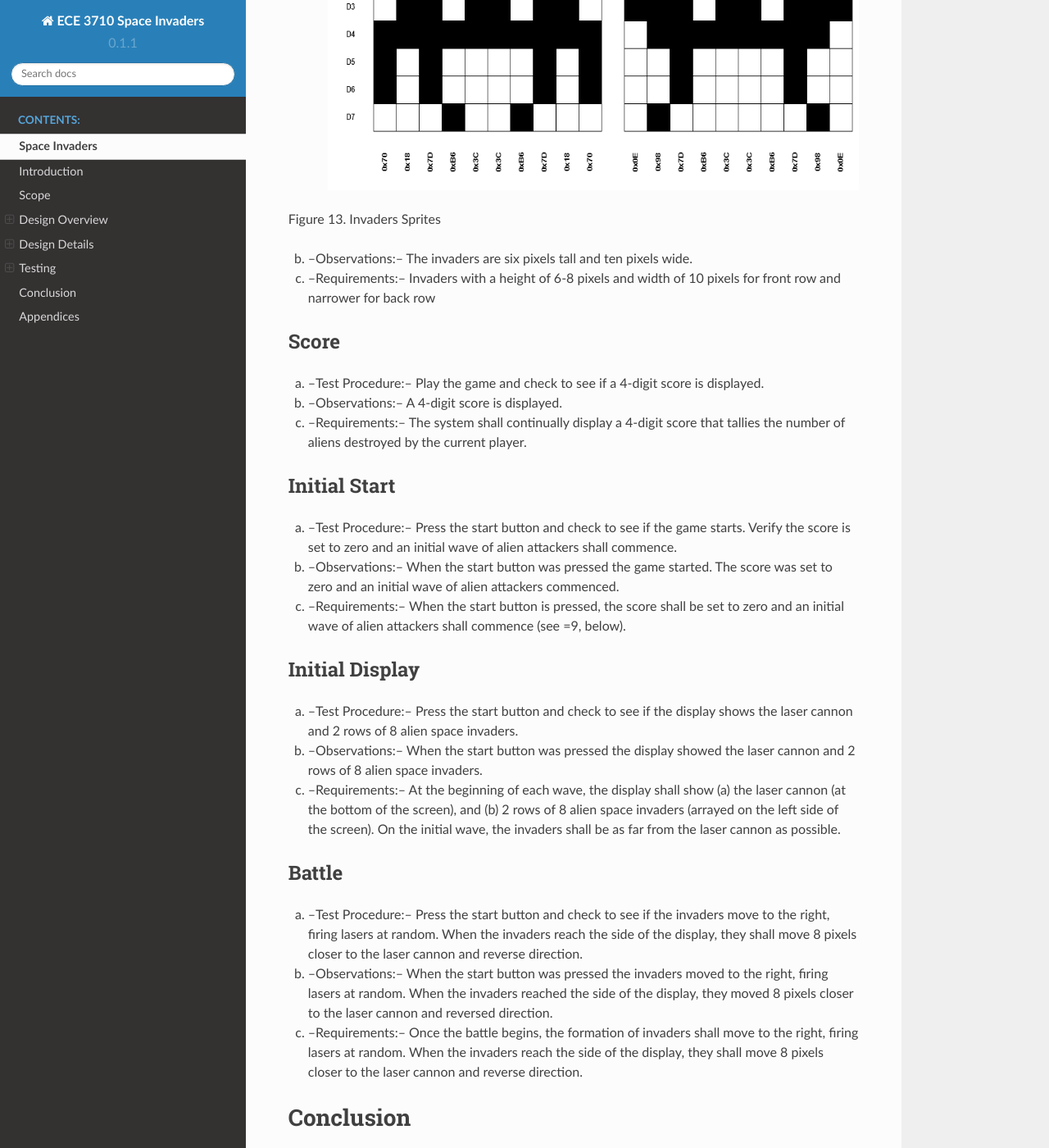
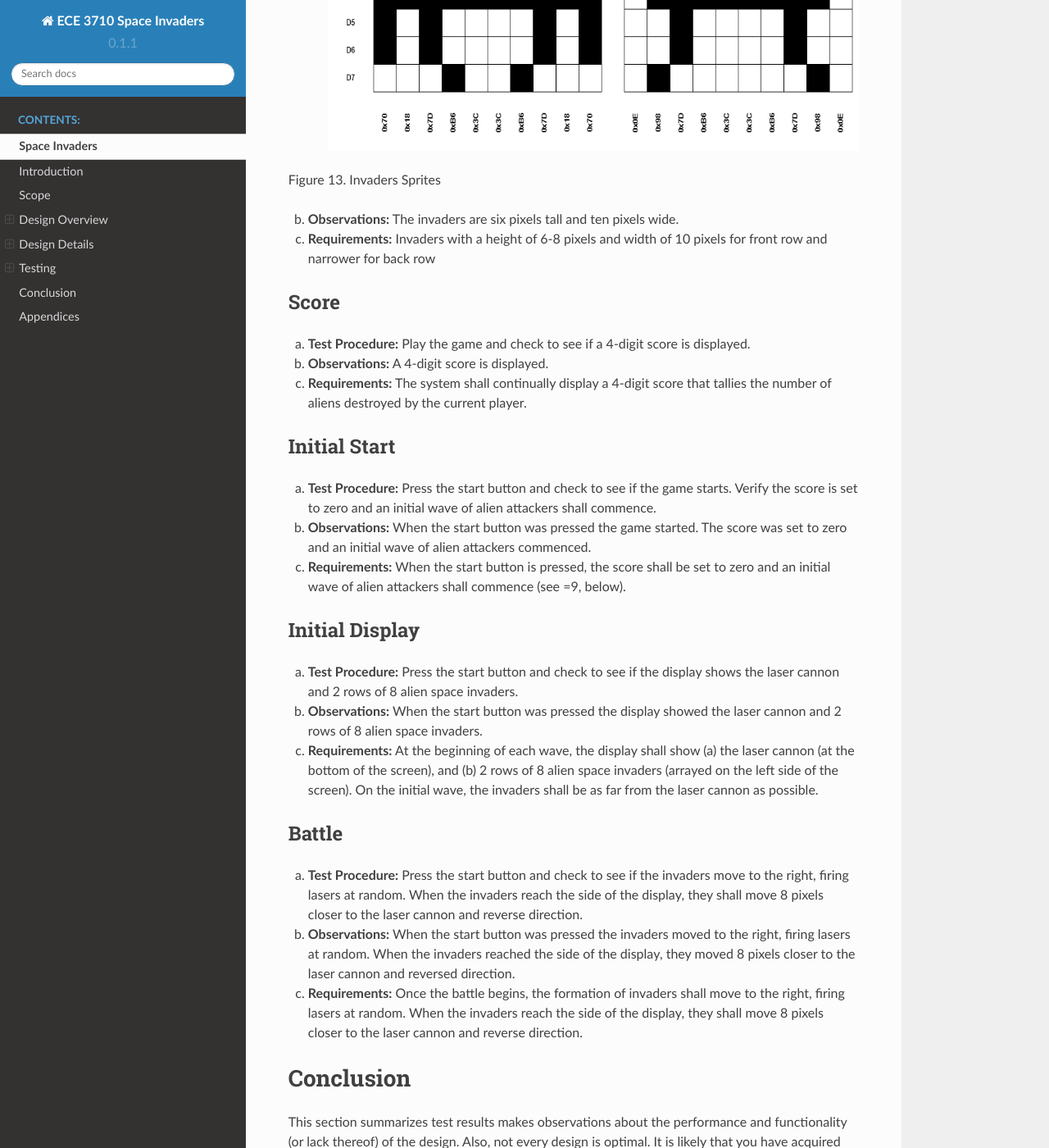
Before and after one commit to wattsjake/ece3710-notes, a Sphinx documentation site: the page built from docs/source/project.rst, in a window 1280 px wide and 1400 px high, scrolled down 16885 px. Shown: the whole window at 82% size. Built offline with Sphinx 7.4.7 and the Read the Docs theme 2.0.0, drawn with Linux system fonts in a browser that asks for light colours; some of the changed text lies outside the part shown.

Commit message:
added bold back into text

```diff
--- a/docs/source/project.rst
+++ b/docs/source/project.rst
@@ -42,19 +42,19 @@ Scope
 =====
 .. _scope:
 
-1. --Introduction:-- Provide a brief overview of the Space Invaders game, including its history and popularity.
+1. **Introduction:** Provide a brief overview of the Space Invaders game, including its history and popularity.
 
-2. --Scope:-- Define the scope of the documentation, including what will be covered and what will not be covered.
+2. **Scope:** Define the scope of the documentation, including what will be covered and what will not be covered.
 
-3. --Design Overview:-- Explain the high-level design of the game, including the game mechanics, graphics, and sound effects. This section should provide an overview of how the game works.
+3. **Design Overview:** Explain the high-level design of the game, including the game mechanics, graphics, and sound effects. This section should provide an overview of how the game works.
 
-4. --Design Alternatives:-- Discuss any design alternatives that were considered during the development of the game. This section should explain why certain design decisions were made and what the trade-offs were.
+4. **Design Alternatives:** Discuss any design alternatives that were considered during the development of the game. This section should explain why certain design decisions were made and what the trade-offs were.
 
-5. --Design Details:-- Provide a detailed explanation of the design of the game, including the code and hardware used. This section should provide a step-by-step explanation of how the game works and how it interacts with the hardware components.
+5. **Design Details:** Provide a detailed explanation of the design of the game, including the code and hardware used. This section should provide a step-by-step explanation of how the game works and how it interacts with the hardware components.
 
-6. --Testing:-- Detail the testing process for the game, including any bugs that were encountered and how they were fixed. This section should also explain how the game was optimized for performance.
+6. **Testing:** Detail the testing process for the game, including any bugs that were encountered and how they were fixed. This section should also explain how the game was optimized for performance.
 
-7. --Conclusion:-- Provide a summary of the game and the design process, including any final thoughts or recommendations for future development. This section should also highlight any major achievements or challenges that were encountered during the development process.
+7. **Conclusion:** Provide a summary of the game and the design process, including any final thoughts or recommendations for future development. This section should also highlight any major achievements or challenges that were encountered during the development process.
 
 
 
@@ -144,13 +144,13 @@ Design Overview
 
    Add information about the theory of operation here.
 
-1. --Input Interface:-- The input interface block includes the potentiometer, start, fire, and reset buttons. The potentiometer is used to change the location of the laser     cannon on the screen, while the start, fire, and reset buttons are used to initiate the game, fire the laser, and reset the game, respectively. The input signals are read by the microcontroller and processed to update the game state.
+1. **Input Interface:** The input interface block includes the potentiometer, start, fire, and reset buttons. The potentiometer is used to change the location of the laser     cannon on the screen, while the start, fire, and reset buttons are used to initiate the game, fire the laser, and reset the game, respectively. The input signals are read by the microcontroller and processed to update the game state.
 
-2. --Game Logic:-- The game logic block is responsible for implementing the rules of the game, tracking the player's score, and updating the game state. The game logic also includes collision detection to determine if the laser beam hits an alien invader or if an alien invader reaches the bottom of the screen, ending the game.
+2. **Game Logic:** The game logic block is responsible for implementing the rules of the game, tracking the player's score, and updating the game state. The game logic also includes collision detection to determine if the laser beam hits an alien invader or if an alien invader reaches the bottom of the screen, ending the game.
 
-3. --Graphics:-- The graphics block generates the graphics for the game, including the player's laser cannon, the alien invaders, and any other visual elements such as the score display. The graphics are displayed on the screen in real-time as the game progresses.
+3. **Graphics:** The graphics block generates the graphics for the game, including the player's laser cannon, the alien invaders, and any other visual elements such as the score display. The graphics are displayed on the screen in real-time as the game progresses.
 
-4. --Sound:-- The sound block generates sound effects for the game, including the firing of the laser cannon and any other relevant sound effects.
+4. **Sound:** The sound block generates sound effects for the game, including the firing of the laser cannon and any other relevant sound effects.
 
 All of these functional blocks work together to create the game experience. The input interface provides the user with a way to interact with the game, the game logic implements the rules of the game and updates the game state, the graphics block generates the visual elements of the game, and the sound block adds auditory feedback to the gameplay. Together, these blocks create an immersive and engaging gaming experience for the player.
 
@@ -283,9 +283,9 @@ The following code is used to generate the army of sprites. The code is found in
 	1,1,1,1,1,1,1,1};
    bit sprite_figure = 0;//used to determine which sprite to draw refer to draw_army_animation()
 
-   /--
-   - Draws a sprite on the screen.
-   -/
+   /*
+    Draws a sprite on the screen.
+   */
    void draw_sprite(unsigned char page, unsigned char col, unsigned char figure)
    {
       static unsigned int code sprite_texture_tb[] = {
@@ -318,9 +318,9 @@ The following code is used to generate the army of sprites. The code is found in
       }
    }
 
-This code will used the master --invader_array[16]-- to determine which invaders are active or inactive. The invader array is a 16 element array that holds the state of each invader. The invader array is initialized to all 1's, which means that all invaders are active. When an invader is destroyed, the corresponding element in the invader array is set to 0. The --sprite_texture_tb[]-- is a table of values to draw both types of sprites. It is a 1-D array so to access each type of sprite the difference is 10. The --figure-- variable is used to determine which sprite to draw. The figure variable is toggled between 0 and 1.
+This code will used the master **invader_array[16]** to determine which invaders are active or inactive. The invader array is a 16 element array that holds the state of each invader. The invader array is initialized to all 1's, which means that all invaders are active. When an invader is destroyed, the corresponding element in the invader array is set to 0. The **sprite_texture_tb[]** is a table of values to draw both types of sprites. It is a 1-D array so to access each type of sprite the difference is 10. The **figure** variable is used to determine which sprite to draw. The figure variable is toggled between 0 and 1.
 
-The --draw_army-- function will create an array of invaders. Please refer to the image below.
+The **draw_army** function will create an array of invaders. Please refer to the image below.
 
       .. image:: images/invader-army.jpg
          :width: 650
@@ -484,9 +484,9 @@ This circuit takes advange of the NJM2113 IC for the audio amplifier. It also ta
    code unsigned char sine[] = { 176, 217, 244, 254, 244, 217, 176, 128, 80, 39, 12, 2, 12, 39, 80, 128 };
    unsigned char phase = sizeof(sine)-1;	// current point in sine to output
 
-   /- 	---------- Play Notes ----------
+   /* 	---------- Play Notes ----------
 	This function is used to play notes for the game.
-   -/
+   */
    void play_note(int note, int dur)
    {
       RCAP4H = -note >> 8;
@@ -582,29 +582,29 @@ Rest, Start, and Fire Buttons
 ------------------------------
 .. _rest_start_and_fire_buttons:
 
-a. --Test Procedure:-- Press the reset button, the start button, and the fire button. Check to see if the game resets, starts, and fires.
+a. **Test Procedure:** Press the reset button, the start button, and the fire button. Check to see if the game resets, starts, and fires.
 
-b. --Observations:-- When the reset button was pressed the game returned to the 'start' menu. When the start button was pressed the game started. When the fire button was pressed the tank fired.
+b. **Observations:** When the reset button was pressed the game returned to the 'start' menu. When the start button was pressed the game started. When the fire button was pressed the tank fired.
 
-c. --Requirements:-- The system shall have a reset button, a start button and a fire button.
+c. **Requirements:** The system shall have a reset button, a start button and a fire button.
 
 
 Potentiometer
 -------------
 .. _potentiometer:
 
-a. --Test Procedure:-- Turn the potentiometer to the left and to the right. Check to see if the laser cannon moves left and right.
+a. **Test Procedure:** Turn the potentiometer to the left and to the right. Check to see if the laser cannon moves left and right.
 
-b. --Observations:-- When the potentiometer was turned to the left the laser cannon moved left. When the potentiometer was turned to the right the tank moved right.
+b. **Observations:** When the potentiometer was turned to the left the laser cannon moved left. When the potentiometer was turned to the right the tank moved right.
 
-c. --Requirements:-- The system shall have a potentiometer that controls the movement of the laser cannon.
+c. **Requirements:** The system shall have a potentiometer that controls the movement of the laser cannon.
 
 
 Laser Cannon
 ------------
 .. _laser_cannon:
 
-a. --Test Procedure:-- Count the number of pixels the laser cannon is tall and wide. Verify with image.
+a. **Test Procedure:** Count the number of pixels the laser cannon is tall and wide. Verify with image.
 
     .. image:: images/invaders-laser.drawio.png
         :width: 500
@@ -614,16 +614,16 @@ a. --Test Procedure:-- Count the number of pixels the laser cannon is tall and w
 
 Figure 12. Laser Cannon Sprite
 
-b. --Observations:-- The laser cannon is seven pixels tall and the width is variable depending on the DIP switch.
+b. **Observations:** The laser cannon is seven pixels tall and the width is variable depending on the DIP switch.
 
-c. --Requirements:-- Laser cannon with height of seven pixels and variable width of 7, 9, 11, or 13 pixels depending on the DIP switch.
+c. **Requirements:** Laser cannon with height of seven pixels and variable width of 7, 9, 11, or 13 pixels depending on the DIP switch.
 
 
 Invaders
 --------
 .. _invaders:
 
-a. --Test Procedure:-- Count the number of pixels the invaders are tall and wide. Verify with image.
+a. **Test Procedure:** Count the number of pixels the invaders are tall and wide. Verify with image.
 
     .. image:: images/invaders-sprites.drawio.png
         :width: 650
@@ -633,52 +633,52 @@ a. --Test Procedure:-- Count the number of pixels the invaders are tall and wide
 
 Figure 13. Invaders Sprites
 
-b. --Observations:-- The invaders are six pixels tall and ten pixels wide.
+b. **Observations:** The invaders are six pixels tall and ten pixels wide.
 
-c. --Requirements:-- Invaders with a height of 6-8 pixels and width of 10 pixels for front row and narrower for back row
+c. **Requirements:** Invaders with a height of 6-8 pixels and width of 10 pixels for front row and narrower for back row
 
 
 Score
 -----
 .. _score:
 
-a. --Test Procedure:-- Play the game and check to see if a 4-digit score is displayed.
+a. **Test Procedure:** Play the game and check to see if a 4-digit score is displayed.
 
-b. --Observations:-- A 4-digit score is displayed.
+b. **Observations:** A 4-digit score is displayed.
 
-c. --Requirements:-- The system shall continually display a 4-digit score that tallies the number of aliens destroyed by the current player.
+c. **Requirements:** The system shall continually display a 4-digit score that tallies the number of aliens destroyed by the current player.
 
 
 Initial Start
 -------------
 .. _initial_start:
 
-a. --Test Procedure:-- Press the start button and check to see if the game starts. Verify the score is set to zero and an initial wave of alien attackers shall commence.
+a. **Test Procedure:** Press the start button and check to see if the game starts. Verify the score is set to zero and an initial wave of alien attackers shall commence.
 
-b. --Observations:-- When the start button was pressed the game started. The score was set to zero and an initial wave of alien attackers commenced.
+b. **Observations:** When the start button was pressed the game started. The score was set to zero and an initial wave of alien attackers commenced.
 
-c. --Requirements:-- When the start button is pressed, the score shall be set to zero and an initial wave of alien attackers shall commence (see =9, below).
+c. **Requirements:** When the start button is pressed, the score shall be set to zero and an initial wave of alien attackers shall commence (see =9, below).
 
 
 Initial Display
 ---------------
 .. _initial_display:
 
-a. --Test Procedure:-- Press the start button and check to see if the display shows the laser cannon and 2 rows of 8 alien space invaders.
+a. **Test Procedure:** Press the start button and check to see if the display shows the laser cannon and 2 rows of 8 alien space invaders.
 
-b. --Observations:-- When the start button was pressed the display showed the laser cannon and 2 rows of 8 alien space invaders.
+b. **Observations:** When the start button was pressed the display showed the laser cannon and 2 rows of 8 alien space invaders.
 
-c. --Requirements:-- At the beginning of each wave, the display shall show (a) the laser cannon (at the bottom of the screen), and (b) 2 rows of 8 alien space invaders (arrayed on the left side of the screen). On the initial wave, the invaders shall be as far from the laser cannon as possible.
+c. **Requirements:** At the beginning of each wave, the display shall show (a) the laser cannon (at the bottom of the screen), and (b) 2 rows of 8 alien space invaders (arrayed on the left side of the screen). On the initial wave, the invaders shall be as far from the laser cannon as possible.
 
 Battle
 ------
 .. _battle:
 
-a. --Test Procedure:-- Press the start button and check to see if the invaders move to the right, firing lasers at random. When the invaders reach the side of the display, they shall move 8 pixels closer to the laser cannon and reverse direction.
+a. **Test Procedure:** Press the start button and check to see if the invaders move to the right, firing lasers at random. When the invaders reach the side of the display, they shall move 8 pixels closer to the laser cannon and reverse direction.
 
-b. --Observations:-- When the start button was pressed the invaders moved to the right, firing lasers at random. When the invaders reached the side of the display, they moved 8 pixels closer to the laser cannon and reversed direction.
+b. **Observations:** When the start button was pressed the invaders moved to the right, firing lasers at random. When the invaders reached the side of the display, they moved 8 pixels closer to the laser cannon and reversed direction.
 
-c. --Requirements:-- Once the battle begins, the formation of invaders shall move to the right, firing lasers at random. When the invaders reach the side of the display, they shall move 8 pixels closer to the laser cannon and reverse direction.
+c. **Requirements:** Once the battle begins, the formation of invaders shall move to the right, firing lasers at random. When the invaders reach the side of the display, they shall move 8 pixels closer to the laser cannon and reverse direction.
 
 
 
```
